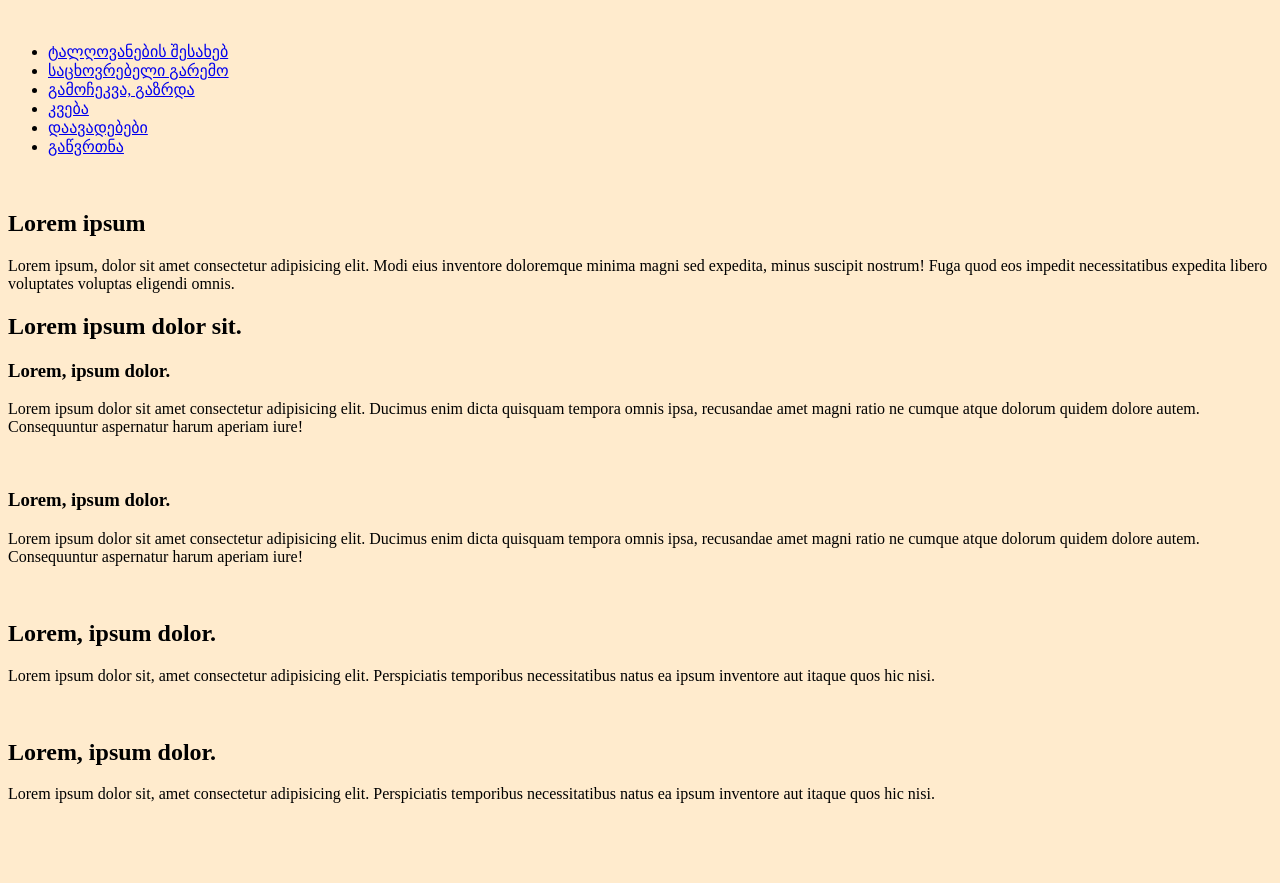
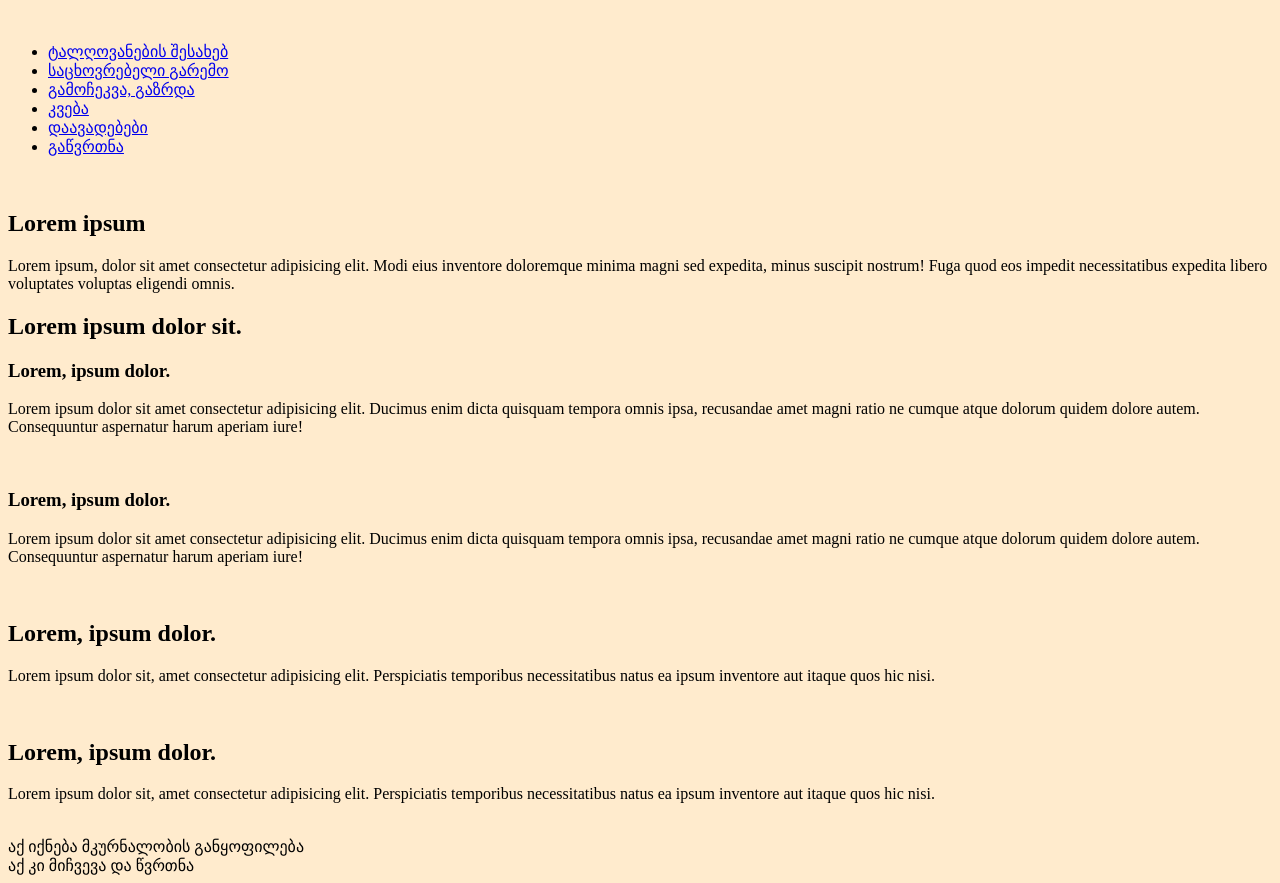
Before and after one commit to MayaSvaridze/budgie, a plain HTML site: page index.html in a window 1280 px wide. Before the commit the page ends 845 px from the top, so only its background shows below. Drawn offline with Linux system fonts and the light colour scheme.

Commit message:
Added other sections

```diff
--- a/index.html
+++ b/index.html
@@ -87,5 +87,11 @@
              <img src=""/>
         </section>
     </section>
+
+    <section class="illness">
+        აქ იქნება მკურნალობის განყოფილება
+    </section>
+
+    <section class="wvrtna">აქ კი მიჩვევა და წვრთნა</section>
 </body>
 </html>
```
